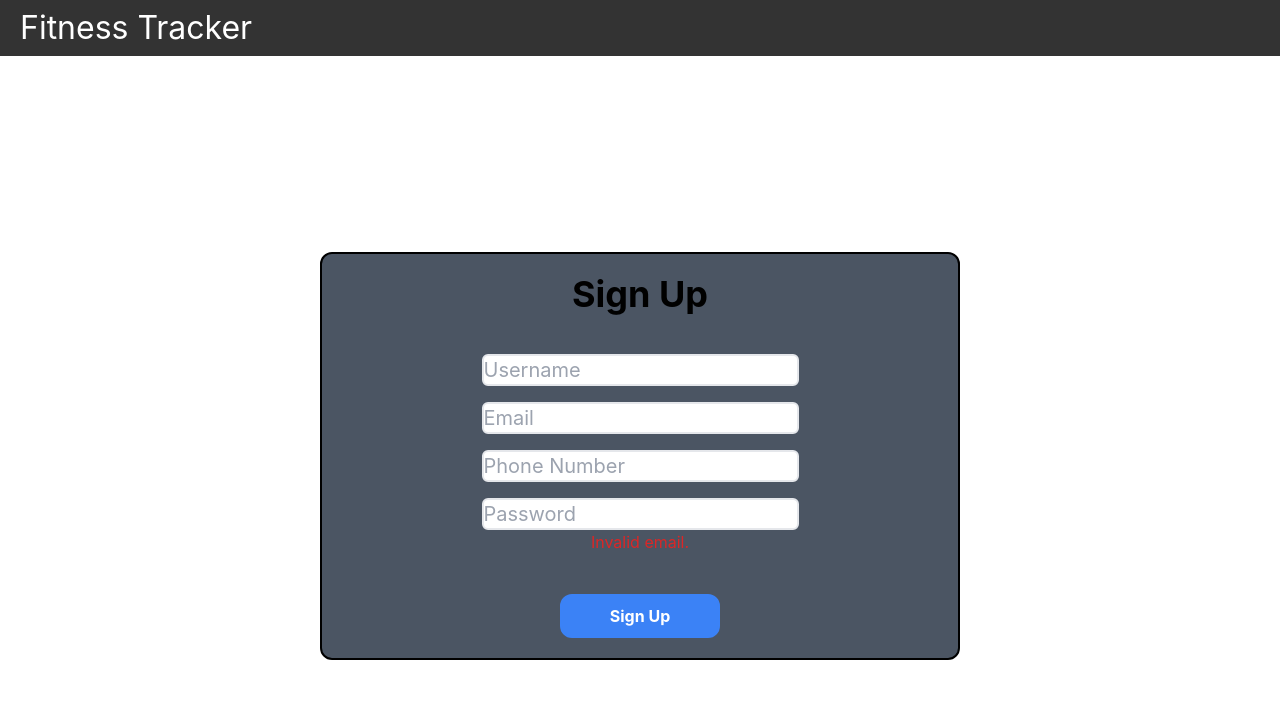
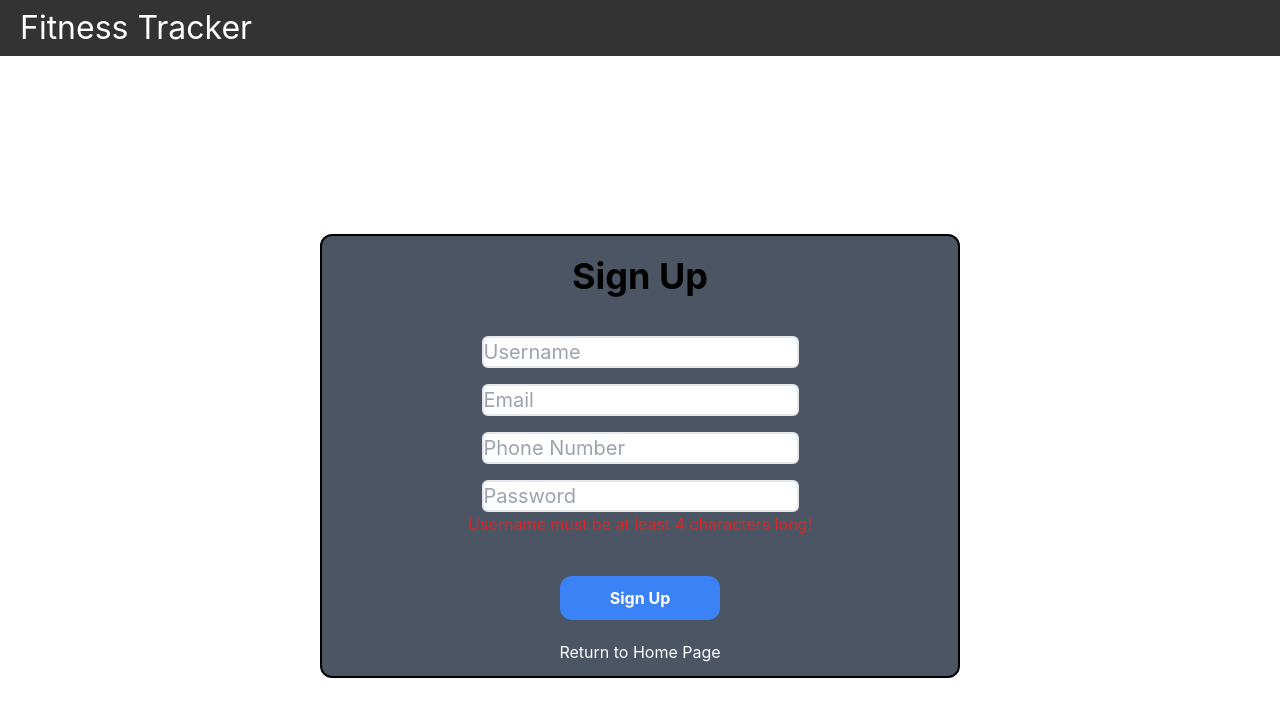
Before and after one commit to Safi0919/Fitness_Tracker, a React (Create React App) app in the folder client/: page /register in a window 1280 px wide. Both pictures are taken after a click on the button "Sign Up". Shown: the top 716 px of the page. Built offline with nearby package versions, Linux system fonts and the light colour scheme; the HTML template or start-up script is replaced by a standard one.

Commit message:
Add home page links

```diff
--- a/client/src/pages/Login.jsx
+++ b/client/src/pages/Login.jsx
@@ -1,6 +1,7 @@
 import React, { useContext, useState } from 'react';
 import axios from 'axios';
 import { AuthContext } from '../AuthContext';
+import { Link } from 'react-router-dom'
 
 const Login = () => {
     const { isLoggedIn, login } = useContext(AuthContext);
@@ -42,6 +43,7 @@ const Login = () => {
             <input type="text" placeholder='Username' onChange={handleLoginChange} name="username" className='mb-4 border-2 rounded-md text-xl'/>
             <input type="password" placeholder='Password' onChange={handleLoginChange} name="password" className='mb-10 border-2 rounded-md text-xl'/>
             <button onClick={handleLoginClick} className="bg-blue-500 hover:bg-blue-700 text-white font-bold py-2 px-4 rounded-xl border-2 border-blue-500 hover:border-blue-700 w-40 mb-5">Login</button>
+            <Link to="/" className='text-white mb-3'>Return to Home Page</Link>
         </div>
     </div>
 
--- a/client/src/pages/Register.jsx
+++ b/client/src/pages/Register.jsx
@@ -1,5 +1,6 @@
 import React, { useContext, useState } from 'react';
 import axios from 'axios';
+import { Link } from 'react-router-dom'
 
 const Register = () => {
     const [successMessage, setSuccessMessage] = useState('');
@@ -18,6 +19,10 @@ const Register = () => {
     const handleClick = async (e) => {
         e.preventDefault();
 
+        if (user.username.length < 4) {
+            setSuccessMessage('Username must be at least 4 characters long!');
+          return;
+        }
         if (!user.email.includes('@')) {
             setSuccessMessage('Invalid email.');
           return;
@@ -28,10 +33,6 @@ const Register = () => {
         }
         if (user.password.length < 8) {
             setSuccessMessage('Password must be at least 8 characters long.');
-          return;
-        }
-        if (user.username.length < 4) {
-            setSuccessMessage('Username must be at least 4 characters long!');
           return;
         }
 
@@ -68,8 +69,9 @@ const Register = () => {
           <input type="text" placeholder='Email' value={user.email} onChange={handleChange} name="email" className='mb-4 border-2 rounded-md text-xl'/>
           <input type="text" placeholder='Phone Number' value={user.phoneNum} onChange={handleChange} name="phoneNum" className='mb-4 border-2 rounded-md text-xl'/>
           <input type="password" placeholder='Password' value={user.password} onChange={handleChange} name="password" className='border-2 rounded-md text-xl'/>
-          {successMessage && <p className='text-red-600'>{successMessage}</p>}
+          {successMessage && <p className={successMessage === 'Registration successful!' ? 'text-white' : 'text-red-600'}>{successMessage}</p>}
           <button onClick={handleClick} className="bg-blue-500 hover:bg-blue-700 text-white font-bold py-2 px-4 rounded-xl border-2 border-blue-500 hover:border-blue-700 w-40 mb-5 mt-10">Sign Up</button>
+          <Link to="/" className='text-white mb-3'>Return to Home Page</Link>
         </div>
     </div>
   )
--- a/client/src/pages/output.css
+++ b/client/src/pages/output.css
@@ -615,6 +615,10 @@ video {
   margin-top: 1.25rem;
 }
 
+.mb-3 {
+  margin-bottom: 0.75rem;
+}
+
 .flex {
   display: flex;
 }
```
